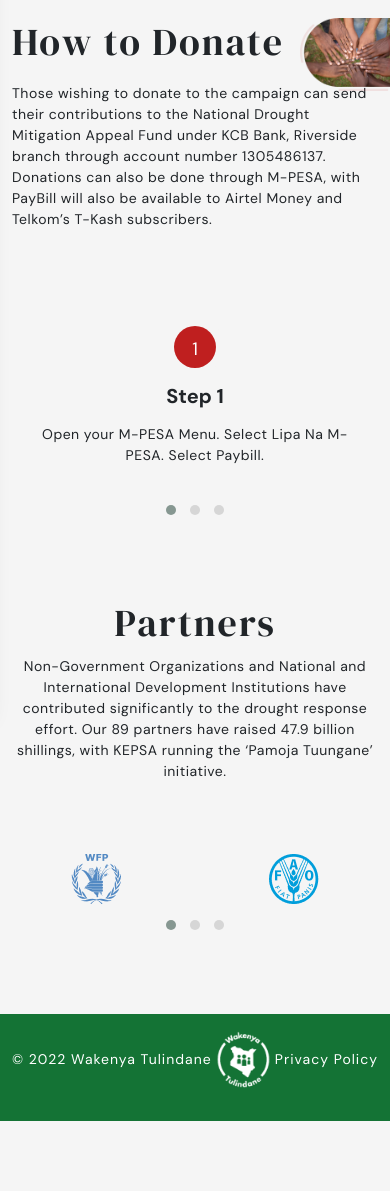
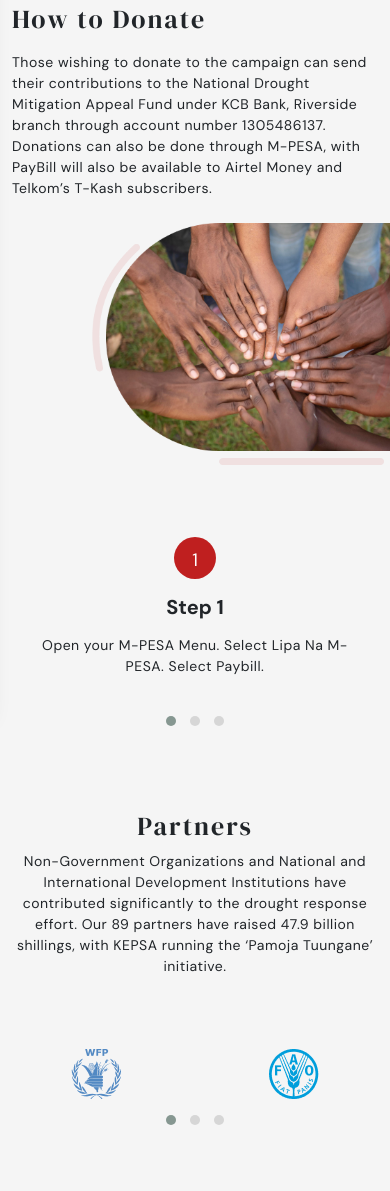
Before and after one commit to mosesmativo/Wakenya-Tulindane, a plain HTML site: page index.html in a window 390 px wide. Shown: the part 129-1320 px from the top of the page. Before the commit the page ends 1250 px from the top, so only its background shows below. Drawn offline with nearby package versions, Linux system fonts and the light colour scheme.

Commit message:
Mobile Menu

```diff
--- a/css/style.css
+++ b/css/style.css
@@ -208,7 +208,9 @@ footer{
   font-size: 14px !important;
   color: #fff !important;
 }
-
+.classy-nav-container .mobile-donate{
+  display: none;
+}
 @media screen and (max-width:991px){
   .header-area .classynav ul{
     width: 100%;
@@ -243,4 +245,25 @@ footer{
   p,.steps p{
     font-size: 14px;
   }
+  .hands {
+    position: relative !important;
+    right: -5rem;
+    width: 85% !important;
+  }
+  h1, h2{
+    margin-bottom: 0.5rem;
+    font-size: 26px;
+  }
+  .classy-navbar .nav-brand{
+    margin-left: 2rem;
+  }
+  .last-footer ul{
+    flex-direction: column-reverse;
+  }
+  footer li{
+    margin-bottom: 10px;
+  }
+  footer{
+    padding-bottom: 1.5rem;
+  }
 }
```
